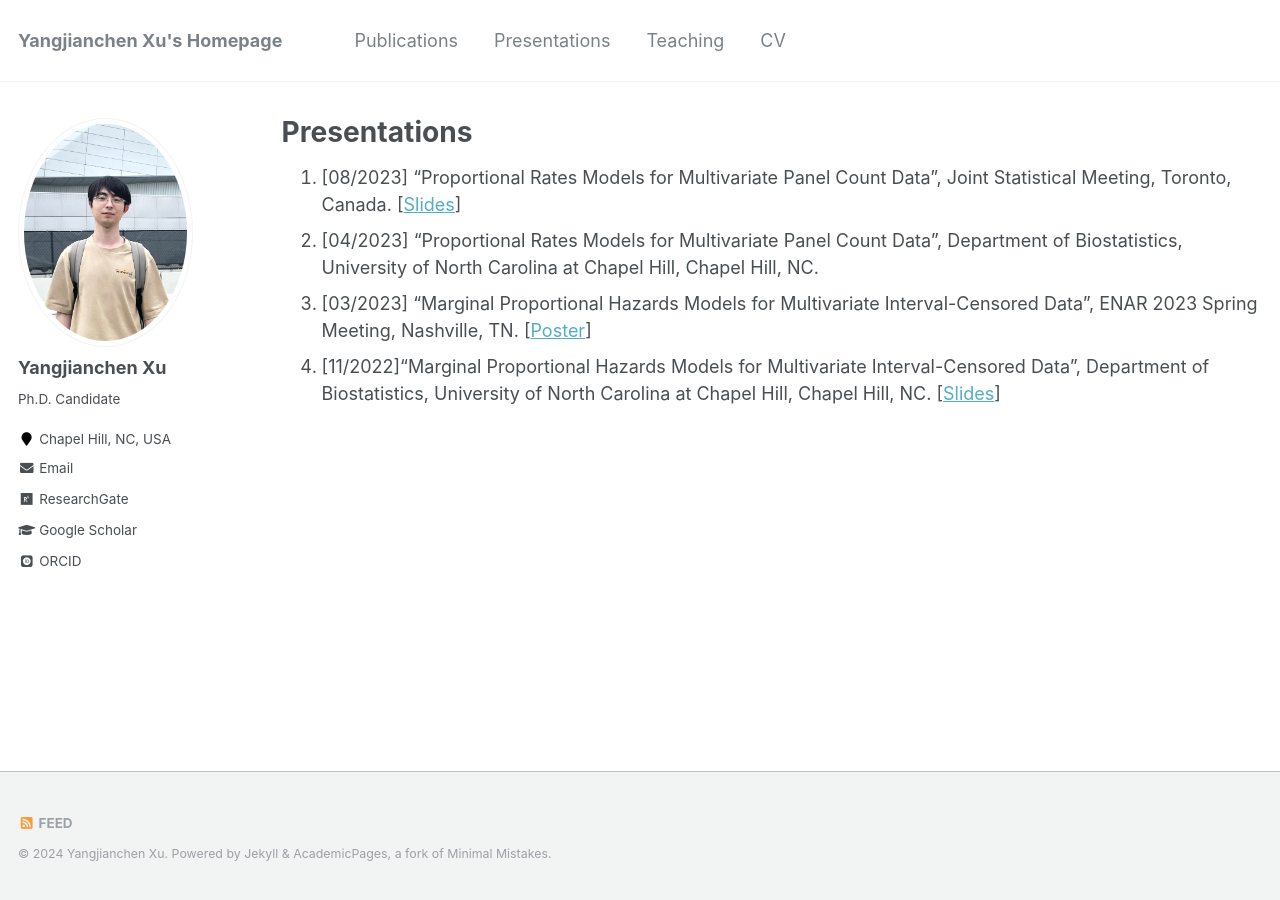
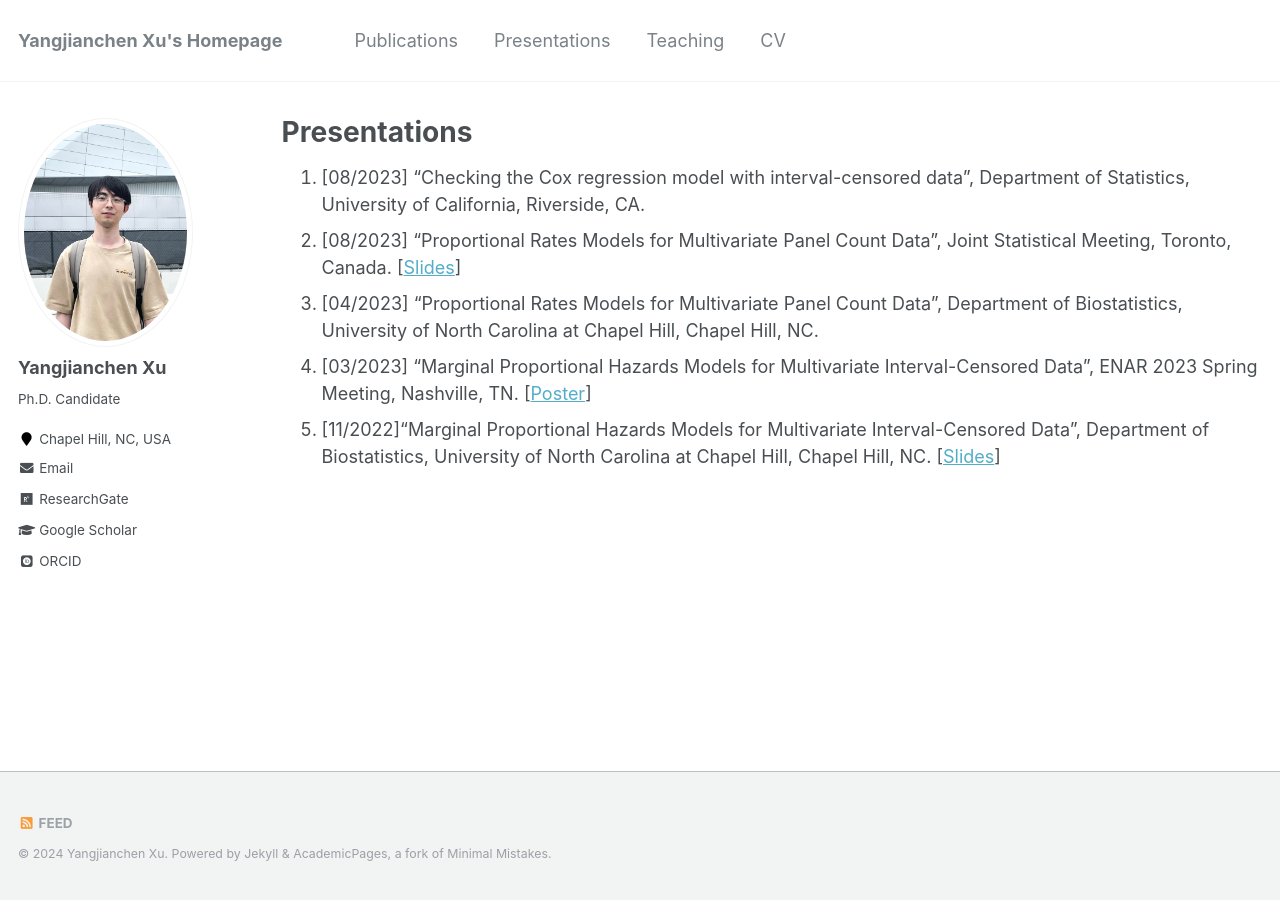
Before and after one commit to yangjc-xu/yangjc-xu.github.io, a Jekyll site: the page built from _pages/presentations.md, in a window 1280 px wide. Built offline with Jekyll 4.4.1, drawn with Linux system fonts in a browser that asks for light colours; some web fonts are replaced.

Commit message:
Update presentations.md

```diff
--- a/_pages/presentations.md
+++ b/_pages/presentations.md
@@ -5,7 +5,8 @@
 author_profile: true
 ---
 
-1. [08/2023] “Proportional Rates Models for Multivariate Panel Count Data”, Joint Statistical Meeting, Toronto, Canada. \[[Slides](/files/presentations/panelcount-JSM2023.pdf)\]
-2. [04/2023] “Proportional Rates Models for Multivariate Panel Count Data”, Department of Biostatistics, University of North Carolina at Chapel Hill, Chapel Hill, NC.
-3. [03/2023] “Marginal Proportional Hazards Models for Multivariate Interval-Censored Data”, ENAR 2023 Spring Meeting, Nashville, TN. \[[Poster](/files/presentations/ENAR2023.pdf)\]
-4. [11/2022]“Marginal Proportional Hazards Models for Multivariate Interval-Censored Data”, Department of Biostatistics, University of North Carolina at Chapel Hill, Chapel Hill, NC. \[[Slides](/files/presentations/UNC-seminar-2022.pdf)\]
+1. [08/2023] “Checking the Cox regression model with interval-censored data”, Department of Statistics, University of California, Riverside, CA.
+2. [08/2023] “Proportional Rates Models for Multivariate Panel Count Data”, Joint Statistical Meeting, Toronto, Canada. \[[Slides](/files/presentations/panelcount-JSM2023.pdf)\]
+3. [04/2023] “Proportional Rates Models for Multivariate Panel Count Data”, Department of Biostatistics, University of North Carolina at Chapel Hill, Chapel Hill, NC.
+4. [03/2023] “Marginal Proportional Hazards Models for Multivariate Interval-Censored Data”, ENAR 2023 Spring Meeting, Nashville, TN. \[[Poster](/files/presentations/ENAR2023.pdf)\]
+5. [11/2022]“Marginal Proportional Hazards Models for Multivariate Interval-Censored Data”, Department of Biostatistics, University of North Carolina at Chapel Hill, Chapel Hill, NC. \[[Slides](/files/presentations/UNC-seminar-2022.pdf)\]
```
